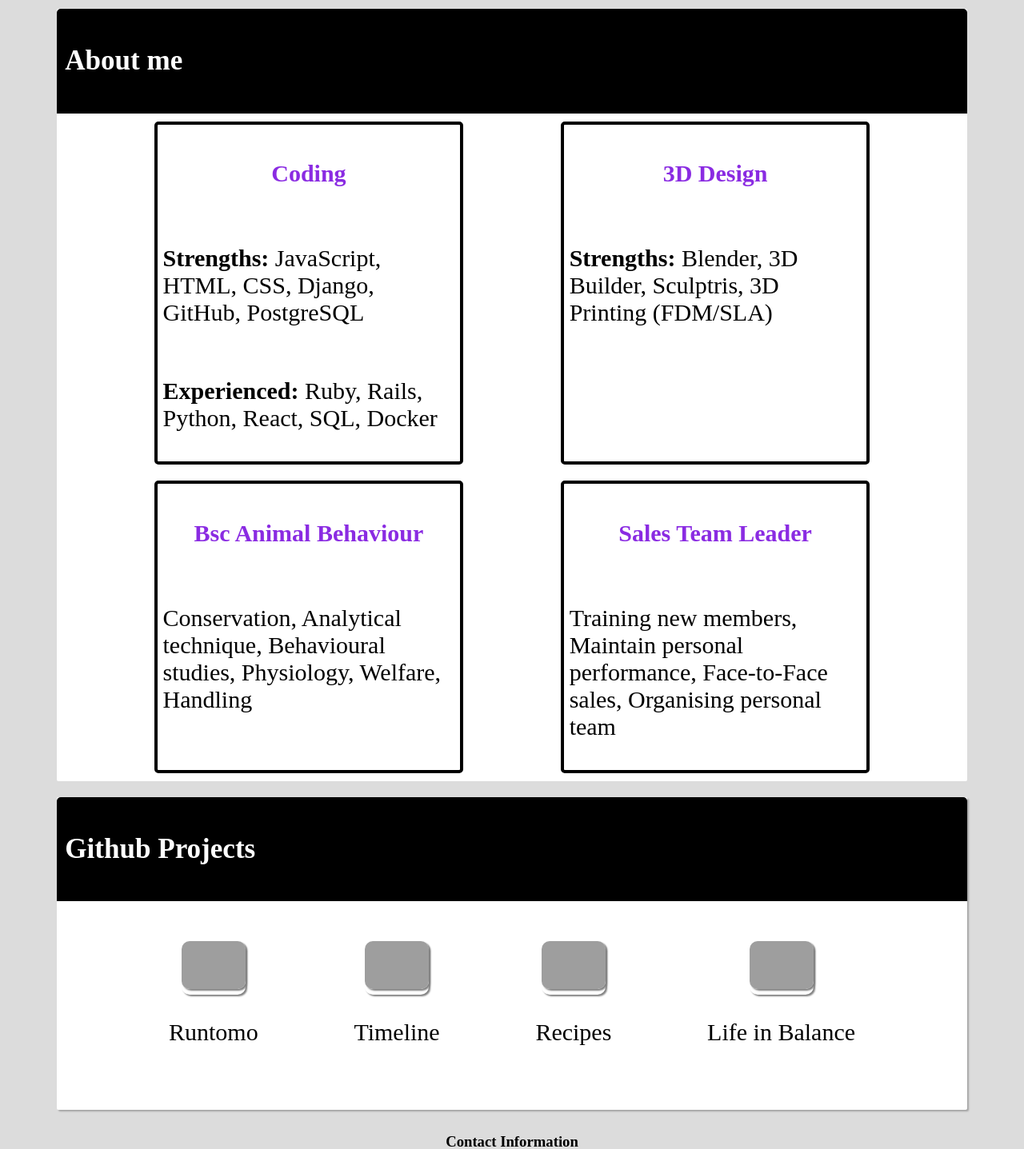
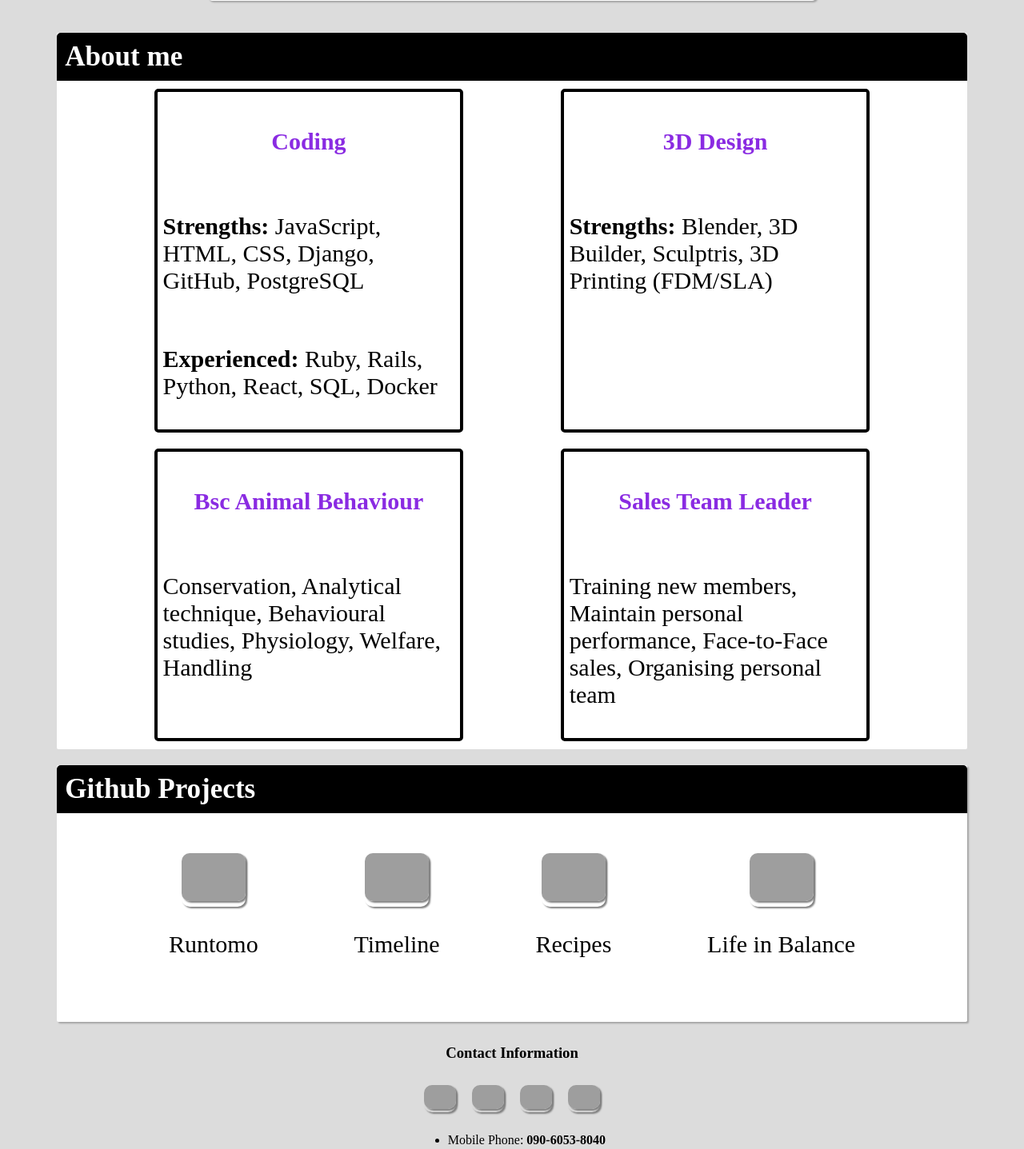
Before and after one commit to AlexBrown4020/portfolio-redo, a PHP site: page / in a window 1280 px wide. Shown: the part 336-1773 px from the top of the page at 80% size. Run offline with PHP 8.4, Linux system fonts and the light colour scheme; some libraries are stand-ins or nearby versions; grey boxes are pictures that could not be loaded.

Commit message:
Feat: Reorganise banners for about/project

```diff
--- a/index.html
+++ b/index.html
@@ -23,8 +23,8 @@
                 <h1 class="name-word" style="color:blueviolet">Alex</h1>
                 <h1 class="name-word" >Brown</h1>
             </div>
-            <h3>Full stack software engineer</h3>
-            <h3>3D Designer</h3>
+            <h1>Full stack software engineer</h1>
+            <h1>3D Designer</h3>
         </div>
         <div id="my-image-container">
             <img id="my-image" src="https://iili.io/Sg4xF2.png">
@@ -32,8 +32,8 @@
     </section>
 
     <section id="main-about">
-        <div id="about-banner">
-            <h3>About me</h3>
+        <div class="banner">
+            <h3 class="about-title">About me</h3>
         </div>
         <div class="about-container">
             <div class="about-card">
@@ -67,8 +67,8 @@
     </section>
 
     <section id="main-projects">
-        <div id="project-banner">
-            <h3>Github Projects</h3>
+        <div class="banner">
+            <h3 class="about-title">Github Projects</h3>
         </div>
         <div id="project-container">
             <div class="project">
--- a/style.css
+++ b/style.css
@@ -44,16 +44,6 @@ nav a {
   border-radius: 2px;
   box-shadow: 2px 2px 2px rgb(164, 164, 164);
   width: 90%;
-}
-
-#project-banner {
-  padding: 10px;
-  display: flex;
-  background-color: black;
-  color: white;
-  border-top-left-radius: 5px;
-  border-top-right-radius: 5px;
-  box-shadow: 2px gray;
 }
 
 #project-container {
@@ -190,14 +180,15 @@ nav a {
   width: 90%;
 }
 
-#about-banner {
-  display: flex;
-  justify-content: left;
+.banner {
   background-color: black;
   color: white;
   border-top-left-radius: 5px 5px;
   border-top-right-radius: 5px 5px;
-  padding: 10px;
+}
+
+.about-title {
+  margin: 10px;
 }
 
 .about-container {
```
